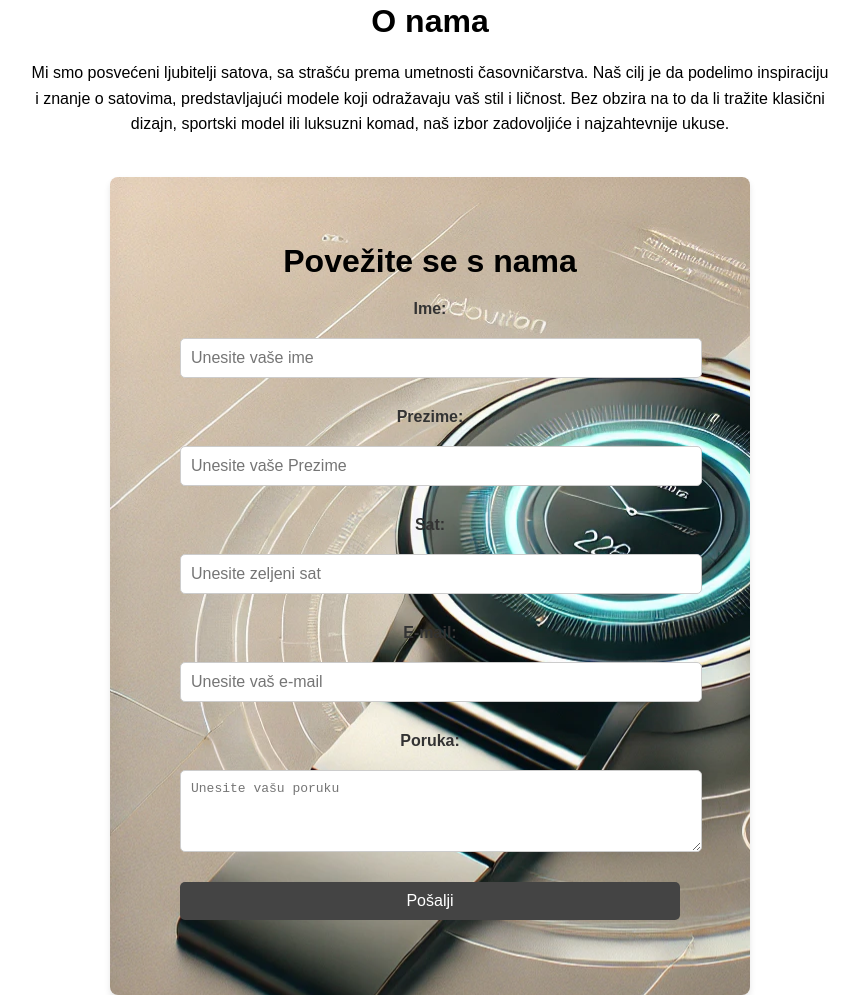
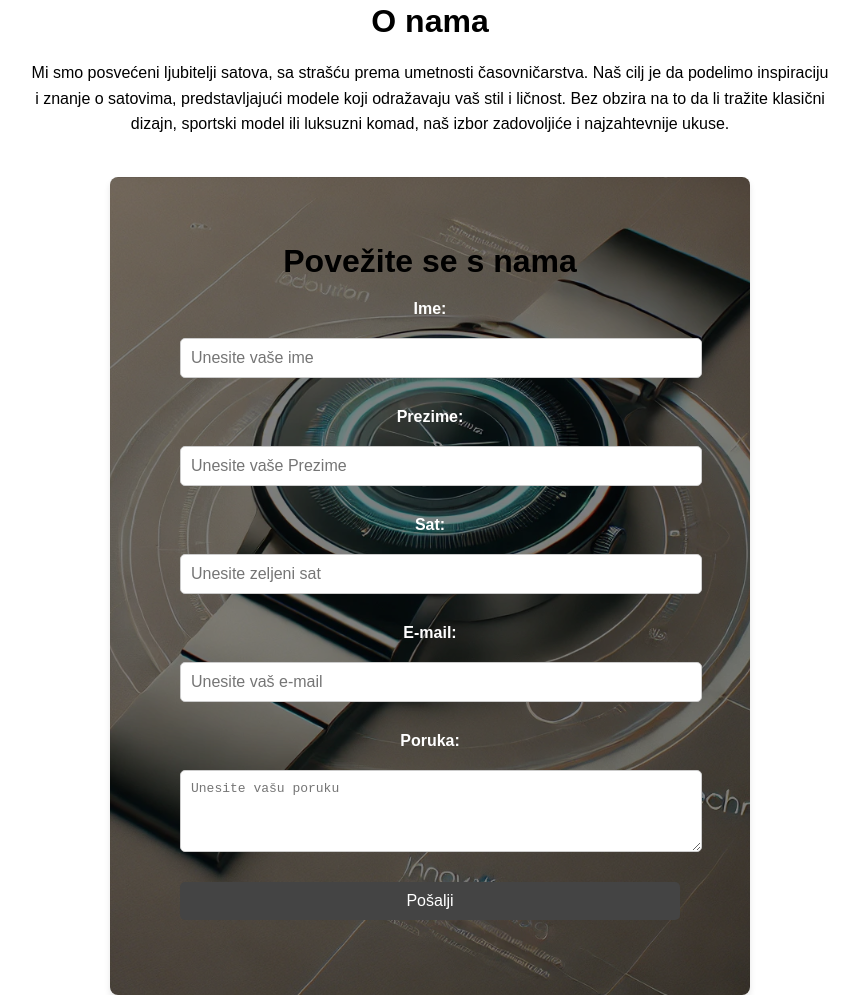
Before and after one commit to Bqki7/SvetSatova.github-io, a plain HTML site: page index.html in a window 1280 px wide. Shown: the part 891-1886 px from the top of the page, without its empty margins (210-1069 px from the left). Drawn offline with Linux system fonts and the light colour scheme.

Commit message:
Update style.css

```diff
--- a/css/style.css
+++ b/css/style.css
@@ -106,15 +106,30 @@ p {
 
 /* Forma */
 .form-section {
- background-color: rgba(0, 0, 0, 0.3);
-  color: white;
+    position: relative;
     padding: 40px 20px;
     margin: 20px auto;
     width: 90%;
     max-width: 600px;
     border-radius: 8px;
     box-shadow: 0 4px 6px rgba(0, 0, 0, 0.1);
+    color: white;
+    z-index: 1;
+  }
+
+  .form-section::before {
+    content: '';
+    position: absolute;
+    top: 0;
+    left: 0;
+    right: 0;
+    bottom: 0;
     background-image: url('../slike/utp-3.webp');
+    background-size: cover;
+    background-position: center;
+    z-index: -1;
+    filter: brightness(0.5);
+    border-radius: 8px;
   }
 
 form {
@@ -128,7 +143,7 @@ form {
 form label {
   margin-bottom: 5px;
   font-weight: bold;
-  color: #333;
+  color: white;
 }
 
 form input, form textarea, form button {
```
Lines whose indentation alone changed are shown as unchanged.
